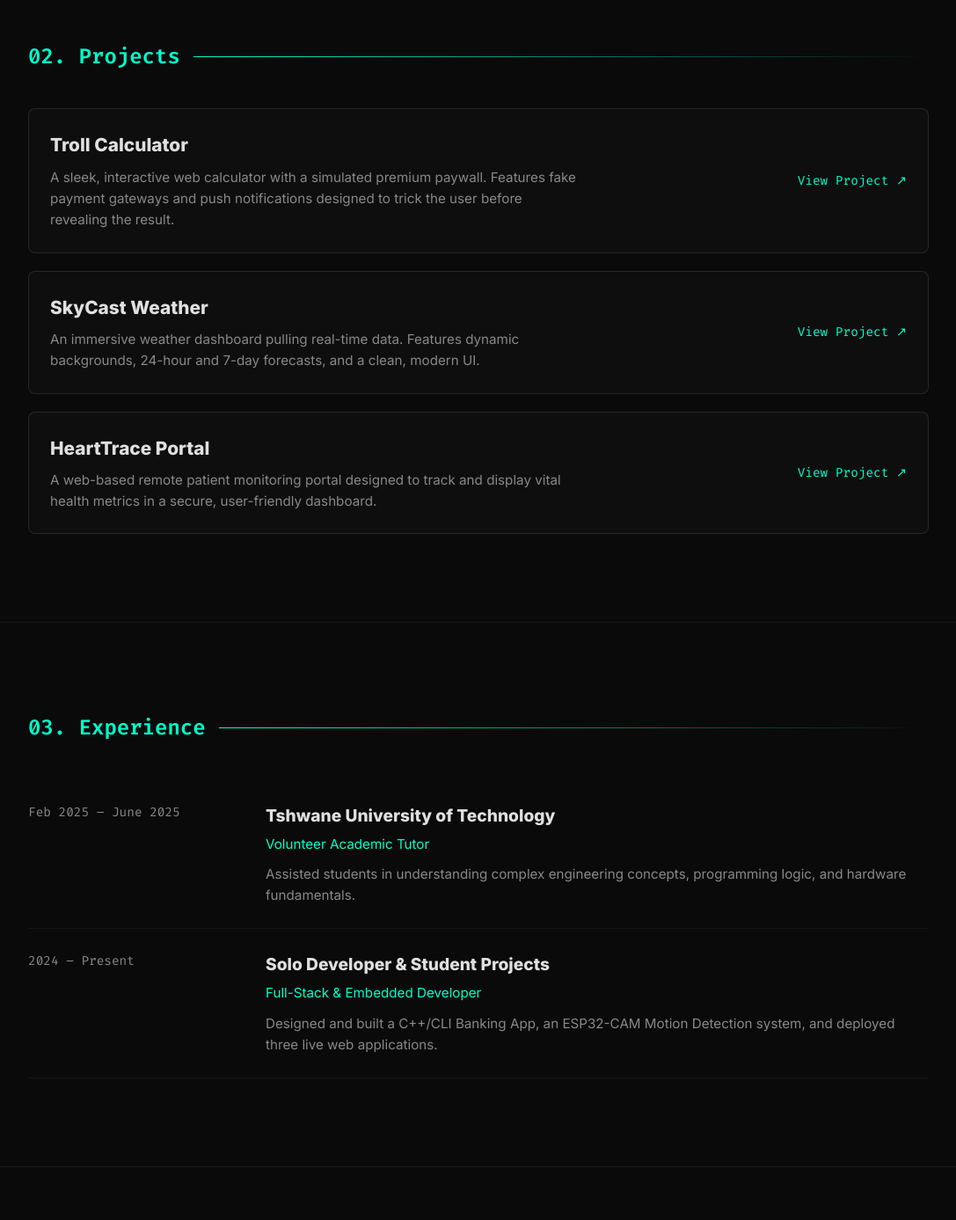
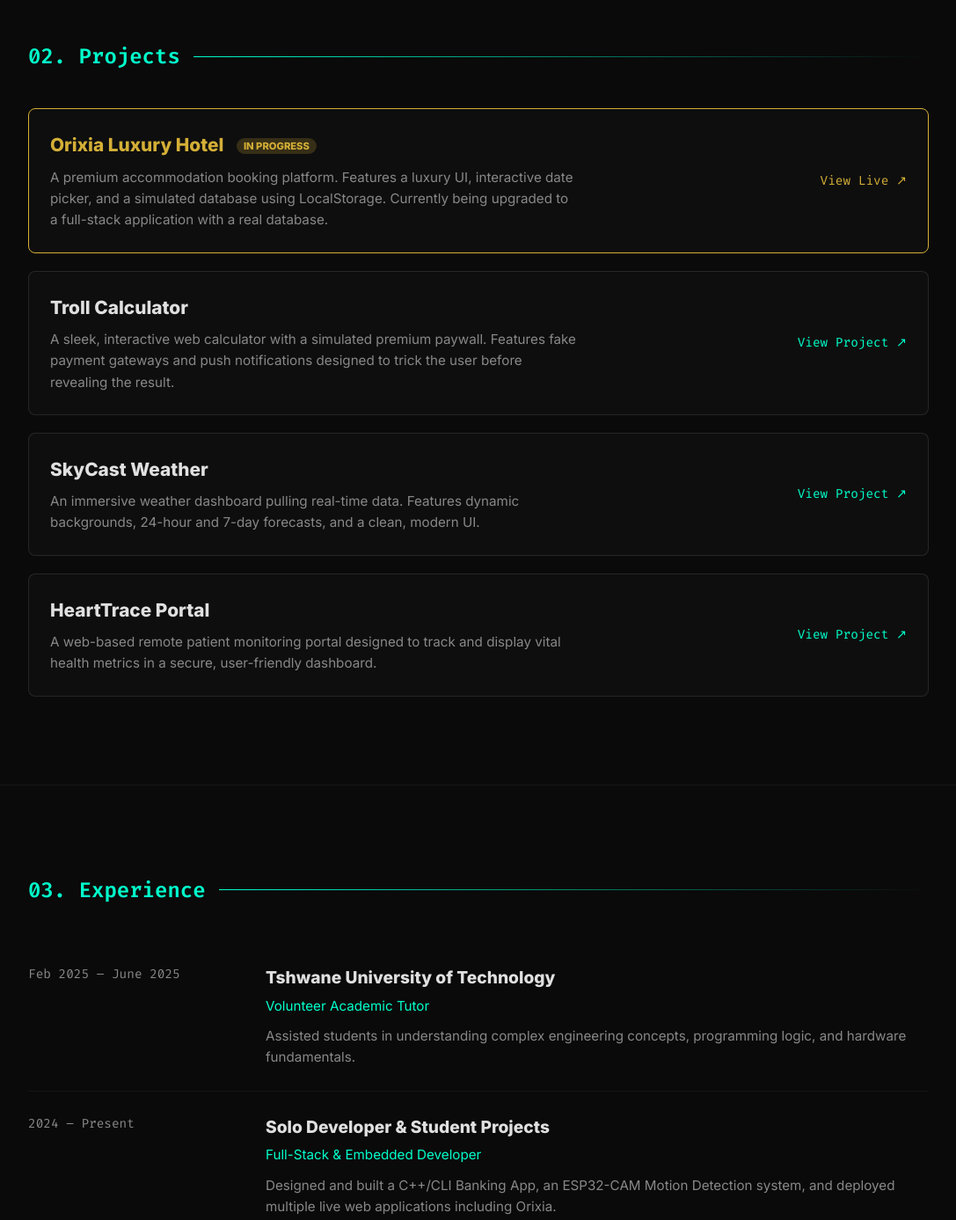
Before and after one commit to KGOSANA950/dev-MOTSHINA-Portifolio, a plain HTML site: page index.html in a window 1280 px wide. Shown: the part 1360-2747 px from the top of the page at 88% size, without its empty margins (96-1183 px from the left). Drawn offline with Linux system fonts and the light colour scheme.

Commit message:
Add Orixia project and update experience description
Added Orixia project details to the projects section and updated experience description to include Orixia.

```diff
--- a/index.html
+++ b/index.html
@@ -104,6 +104,21 @@
     <section id="projects">
         <h2 class="section-title">02. Projects</h2>
         <div class="project-list">
+
+            <!-- NEW: Orixia Project -->
+            <a href="https://kgosana950.github.io/Orixia/" target="_blank" class="project-item" style="border-color: #d4af37;">
+                <div>
+                    <div class="project-name" style="color: #d4af37;">
+                        Orixia Luxury Hotel <span style="font-size: 0.7rem; background: rgba(212, 175, 55, 0.2); color: #d4af37; padding: 2px 8px; border-radius: 12px; margin-left: 10px; vertical-align: middle;">IN PROGRESS</span>
+                    </div>
+                    <div class="project-desc">
+                        A premium accommodation booking platform. Features a luxury UI, interactive date picker, and a simulated database using LocalStorage. Currently being upgraded to a full-stack application with a real database.
+                    </div>
+                </div>
+                <div class="project-link" style="color: #d4af37;">View Live ↗</div>
+            </a>
+
+            <!-- Existing Project: Troll Calculator -->
             <a href="https://kgosana950.github.io/Calculator/" target="_blank" class="project-item">
                 <div>
                     <div class="project-name">Troll Calculator</div>
@@ -111,6 +126,8 @@
                 </div>
                 <div class="project-link">View Project ↗</div>
             </a>
+
+            <!-- Existing Project: SkyCast -->
             <a href="https://kgosana950.github.io/skycast-weather-website/" target="_blank" class="project-item">
                 <div>
                     <div class="project-name">SkyCast Weather</div>
@@ -118,6 +135,8 @@
                 </div>
                 <div class="project-link">View Project ↗</div>
             </a>
+
+            <!-- Existing Project: HeartTrace -->
             <a href="https://kgosana950.github.io/hearttrace-patient-portal/" target="_blank" class="project-item">
                 <div>
                     <div class="project-name">HeartTrace Portal</div>
@@ -144,7 +163,7 @@
             <div>
                 <div class="exp-title">Solo Developer & Student Projects</div>
                 <div class="exp-role">Full-Stack & Embedded Developer</div>
-                <div class="exp-desc">Designed and built a C++/CLI Banking App, an ESP32-CAM Motion Detection system, and deployed three live web applications.</div>
+                <div class="exp-desc">Designed and built a C++/CLI Banking App, an ESP32-CAM Motion Detection system, and deployed multiple live web applications including Orixia.</div>
             </div>
         </div>
     </section>
@@ -266,9 +285,7 @@
 
             <!-- Right Side: Form -->
             <div class="contact-form-container">
-                <!-- YOUR FORMSPREE ID IS NOW ADDED HERE -->
                 <form id="contactForm" action="https://formspree.io/f/xaeoeezk" method="POST">
-                    <!-- Hidden field for email subject -->
                     <input type="hidden" name="_subject" value="New Message from Portfolio Website!">
 
                     <div class="form-row">
```
